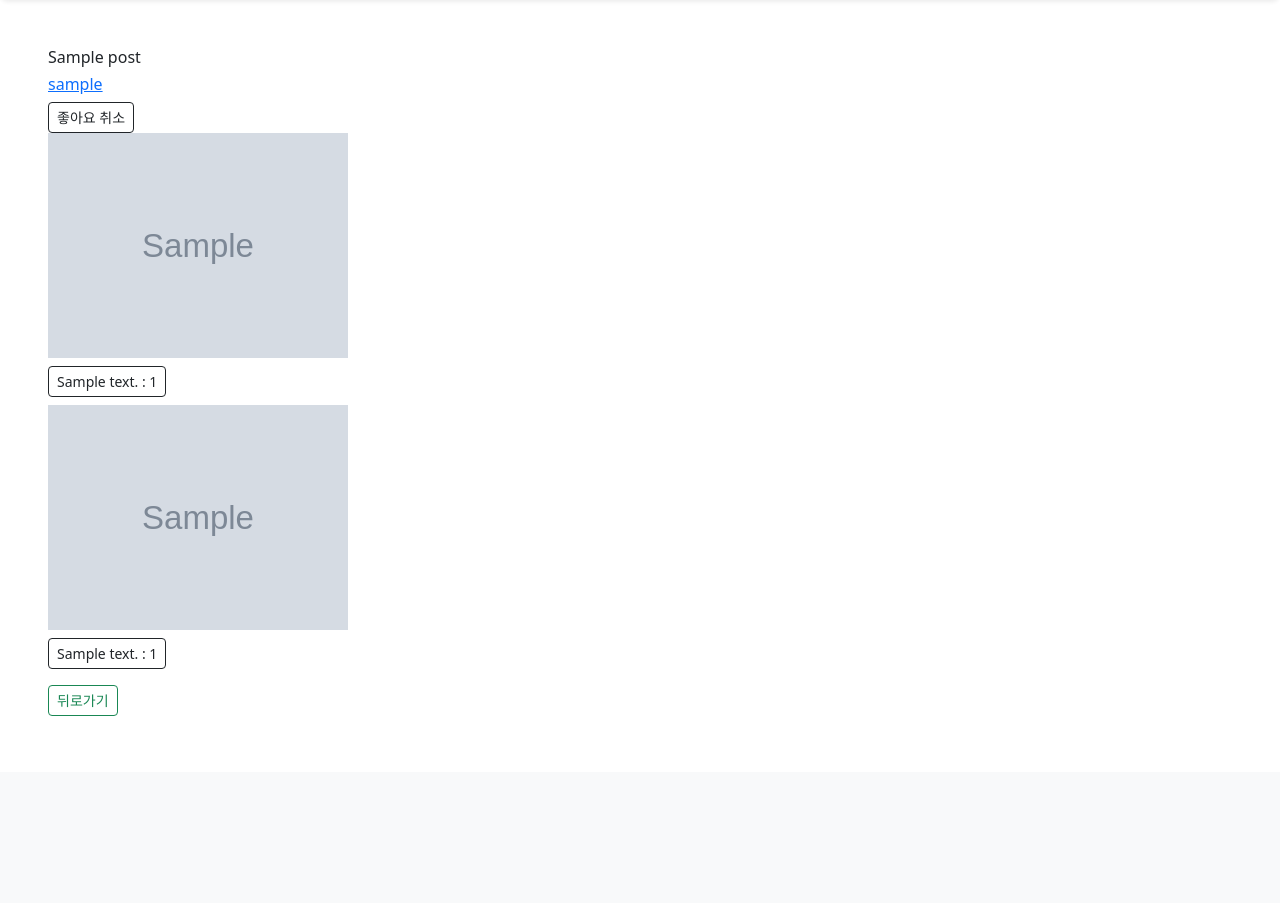
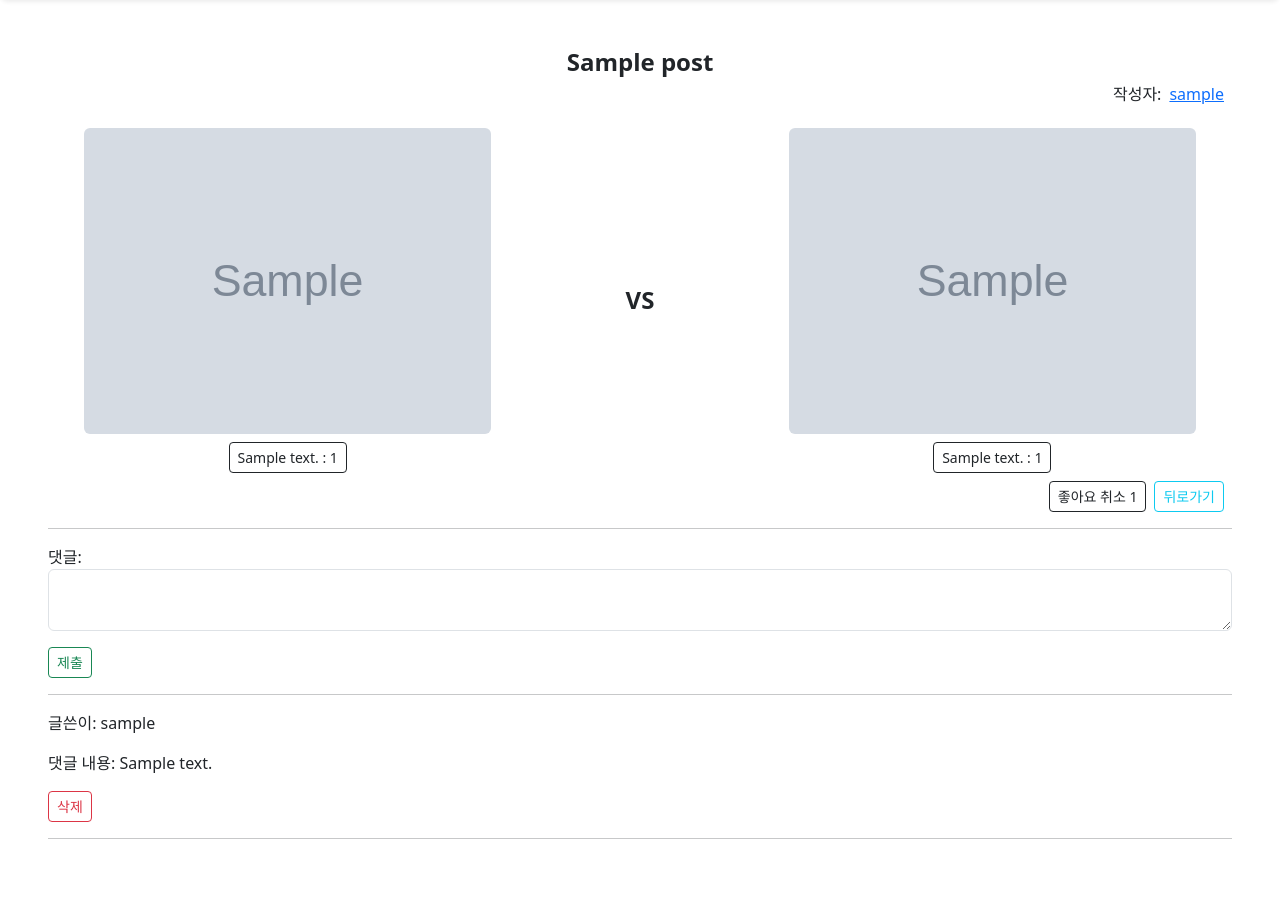
Before and after one commit to j1-y00n/BalanceGame, a Django app: page /posts/1/ in a window 1280 px wide. Shown: the part 56-959 px from the top of the page. Before the commit the page ends 828 px from the top, so only its background shows below. Run offline with Django 3.2, Linux system fonts and the light colour scheme; a user stored in the database is signed in; tables that the repository leaves empty hold one stand-in row (values such as "Sample post").

Commit message:
edit form, detail.html

```diff
--- a/accounts/templates/accounts/login.html
+++ b/accounts/templates/accounts/login.html
@@ -1,7 +1,7 @@
 {% extends 'base.html' %}
 {% block content %}
-<h1>로그인</h1>
-<form action="{% url 'accounts:login' %}" method="post">
+<h4>로그인</h4>
+<form action="{% url 'accounts:login' %}" method="post" class="custom-input-form">
   {% csrf_token %}
   {{ form.as_p }}
   <input type="submit">
--- a/accounts/templates/accounts/signup.html
+++ b/accounts/templates/accounts/signup.html
@@ -1,7 +1,7 @@
 {% extends 'base.html' %}
 {% block content %}
-<h1>회원가입</h1>
-<form action="{% url 'accounts:signup' %}" method="post">
+<h4>회원가입</h4>
+<form action="{% url 'accounts:signup' %}" method="post" class="custom-input-form">
   {% csrf_token %}
   {{ form.as_p }}
   <input type="submit">
--- a/accounts/views.py
+++ b/accounts/views.py
@@ -1,6 +1,6 @@
 from django.shortcuts import render, redirect
 from .models import User
-from .forms import CustomUserCreationForm
+from .forms import CustomUserCreationForm, CustomAuthenticationForm
 from django.contrib.auth import login as auth_login
 from django.contrib.auth import logout as auth_logout
 from django.contrib.auth.forms import AuthenticationForm
@@ -12,12 +12,12 @@ from django.contrib.auth import get_user_model
 
 def login(request):
     if request.method == 'POST':
-        form = AuthenticationForm(request, request.POST)
+        form = CustomAuthenticationForm(request, request.POST)
         if form.is_valid():
             auth_login(request, form.get_user())
             return redirect('posts:index')
     else:
-        form = AuthenticationForm()
+        form = CustomAuthenticationForm()
     context = {
         'form': form,
     }
--- a/config/settings.py
+++ b/config/settings.py
@@ -131,3 +131,7 @@ MEDIA_URL = '/media/'
 DEFAULT_AUTO_FIELD = 'django.db.models.BigAutoField'
 
 AUTH_USER_MODEL = 'accounts.User'
+
+STATICFILES_DIRS = (
+    BASE_DIR / 'static',
+)
--- a/posts/forms.py
+++ b/posts/forms.py
@@ -1,8 +1,27 @@
 from django import forms
-from .models import Post
+from .models import Post, Comment
 
 
 class PostForm(forms.ModelForm):
     class Meta:
         model = Post
-        fields = ('title', 'select1_content', 'select2_content','image1', 'image2')
+        fields = ('title', 'select1_content',
+                  'select2_content', 'image1', 'image2')
+        widgets = {
+            'title': forms.TextInput(attrs={'class': 'form-control', }),
+            'select1_content': forms.Textarea(attrs={'class': 'form-control', 'rows': '2', }),
+            'select2_content': forms.Textarea(attrs={'class': 'form-control', 'rows': '2', }),
+
+        }
+
+
+class CommentForm(forms.ModelForm):
+    class Meta:
+        model = Comment
+        fields = ('content',)
+        labels = {
+            'content': '댓글',
+        }
+        widgets = {
+            'content': forms.Textarea(attrs={'class': 'form-control', 'rows': '2', })
+        }
--- a/posts/models.py
+++ b/posts/models.py
@@ -24,4 +24,4 @@ class Comment(models.Model):
     content = models.CharField(max_length=200)
     user = models.ForeignKey(settings.AUTH_USER_MODEL,
                              on_delete=models.CASCADE)
-    post = models.ForeignKey(Post, on_delete=models.CASCADE)
+    post = models.ForeignKey(to=Post, on_delete=models.CASCADE)
--- a/posts/templates/posts/detail.html
+++ b/posts/templates/posts/detail.html
@@ -1,24 +1,15 @@
 {% extends 'base.html' %} {% block content %}
-<h6>{{post.title}}</h6>
-<h6>
-  <a href="{% url 'accounts:profile' post.user.username %}">{{post.user}}</a>
+<h4 class="text-center"><b>{{post.title}}</b></h4>
+<h6 class="d-flex justify-content-end">
+  <p>작성자: </p>
+  <a class="mx-2" href="{% url 'accounts:profile' post.user.username %}">{{post.user}}</a>
 </h6>
-<form action="{% url 'posts:likes' post.pk %}" method="post">
-  {% csrf_token %} {% if request.user in post.like_users.all %}
-  <input
-    class="btn btn-sm btn-outline-dark"
-    type="submit"
-    value="좋아요 취소"
-  />
 
-  {% else %}
-  <input class="btn btn-sm btn-outline-dark" type="submit" value="좋아요" />
 
-  {% endif %}
-</form>
-
+<div class="row">
+  <div class="col-5 text-center">
     {% if post.image1 %}
-<img style="width: 300px" src="{{post.image1.url}}" alt="img" />
+    <img class="rounded" style="width: 85%" src="{{post.image1.url}}" alt="img" />
     {% endif %}
 
     <form
@@ -35,8 +26,14 @@
         {{ post.select1_content}} : {{ post.select1_users.all|length }}
       </button>
     </form>
+  </div>
+<div class="col-2 d-flex text-center justify-content-center align-items-center">
+  <h4><b>VS</b></h4>
+
+</div>
+<div class="col-5 text-center">
   {% if post.image2 %}
-<img style="width: 300px" src="{{post.image2.url}}" alt="img" />
+  <img class="rounded" style="width: 85%" src="{{post.image2.url}}" alt="img" />
   {% endif %}
   <form
     action="{% url 'posts:answer' post.pk post.select2_content %}"
@@ -53,8 +50,58 @@
     </button>
   </form>
 
-<a class="btn btn-sm btn-outline-success my-2" href="{% url 'posts:index' %}"
+  </div>
+</div>
+
+<div class="d-flex d-inline-block justify-content-end">
+  <form action="{% url 'posts:likes' post.pk %}" method="post">
+    {% csrf_token %} {% if request.user in post.like_users.all %}
+    <button
+      class="btn btn-sm btn-outline-dark"
+      type="submit"
+
+    >
+    좋아요 취소 {{ post.like_users.all|length }}
+  </button>
+
+    {% else %}
+    <button class="btn btn-sm btn-outline-danger" type="submit" />
+    좋아요 {{ post.like_users.all|length }}
+  </button>
+
+    {% endif %}
+  </form>
+
+  <a class="d-inline-block justify-content-end btn btn-sm btn-outline-info mx-2" href="{% url 'posts:index' %}"
   >뒤로가기</a
 >
 
+
+</div>
+
+
+{# comment #}
+<hr>
+<form action="{% url 'posts:comment_create' post.pk %}" method="post">
+  {% csrf_token %} {{ comment_form.as_p }}
+  <button type="submit" class="btn btn-sm btn-outline-success d-flex justify-content-end">제출</button>
+</form>
+
+<hr>
+{% for comment in comments %}
+<p>글쓴이: {{ comment.user }}</p>
+<p>댓글 내용: {{ comment.content }}</p>
+
+
+{% if request.user == comment.user %}
+<form action="{% url 'posts:comment_delete' post.pk comment.pk %}" method="post">
+
+  {% csrf_token %}
+  <button type="submit" class="btn btn-sm btn-outline-danger py-1 px-2">삭제</button>
+</form>
+{% endif %}
+
+<hr />
+{% endfor %}
+
 {% endblock content %}
--- a/posts/urls.py
+++ b/posts/urls.py
@@ -8,5 +8,8 @@ urlpatterns = [
     path('create/', views.create, name='create'),
     path('<int:post_pk>/answer/<str:answer>/', views.answer, name='answer'),
     path('<int:post_pk>/likes/', views.likes, name='likes'),
+    path('<int:post_pk>/comment/', views.comment_create, name='comment_create'),
+    path('<int:post_pk>/comment/<int:comment_pk>/delete/',
+         views.comment_delete, name='comment_delete'),
 
 ]
--- a/posts/views.py
+++ b/posts/views.py
@@ -1,6 +1,6 @@
 from django.shortcuts import render, redirect
-from .models import Post
-from .forms import PostForm
+from .models import Post, Comment
+from .forms import PostForm, CommentForm
 from django.contrib.auth.decorators import login_required
 
 # Create your views here.
@@ -16,8 +16,12 @@ def index(request):
 
 def detail(request, post_pk):
     post = Post.objects.get(pk=post_pk)
+    comments = post.comment_set.all()
+    comment_form = CommentForm()
     context = {
         'post': post,
+        'comments': comments,
+        'comment_form': comment_form,
     }
     return render(request, 'posts/detail.html', context)
 
@@ -65,3 +69,25 @@ def likes(request, post_pk):
         post.like_users.add(request.user)
 
     return redirect('posts:detail', post.pk)
+
+
+@login_required
+def comment_create(request, post_pk):
+    post = Post.objects.get(pk=post_pk)
+    comment_form = CommentForm(request.POST)
+    if comment_form.is_valid():
+        comment = comment_form.save(commit=False)
+        comment.user = request.user
+        comment.post = post
+        comment.save()
+
+    return redirect('posts:detail', post.pk)
+
+
+@login_required
+def comment_delete(request, post_pk, comment_pk):
+    comment = Comment.objects.get(pk=comment_pk)
+    if request.user == comment.user:
+        comment.delete()
+
+    return redirect('posts:detail', post_pk)
--- /dev/null
+++ b/static/style.css
@@ -0,0 +1,3 @@
+.custom-input-form {
+    width: 40rem;
+}
--- a/templates/base.html
+++ b/templates/base.html
@@ -1,3 +1,5 @@
+{% load static %}
+
 <!DOCTYPE html>
 <html lang="ko">
   <head>
@@ -10,6 +12,7 @@
       integrity="sha384-KK94CHFLLe+nY2dmCWGMq91rCGa5gtU4mk92HdvYe+M/SXH301p5ILy+dN9+nJOZ"
       crossorigin="anonymous"
     />
+    <link rel="stylesheet" href="{% static 'style.css' %}">
     {% block style %}{% endblock style %}
   </head>
   <body>
```
Also changed, not shown: accounts/forms.py (+22 -1 lines). Lines whose indentation alone changed are shown as unchanged.
